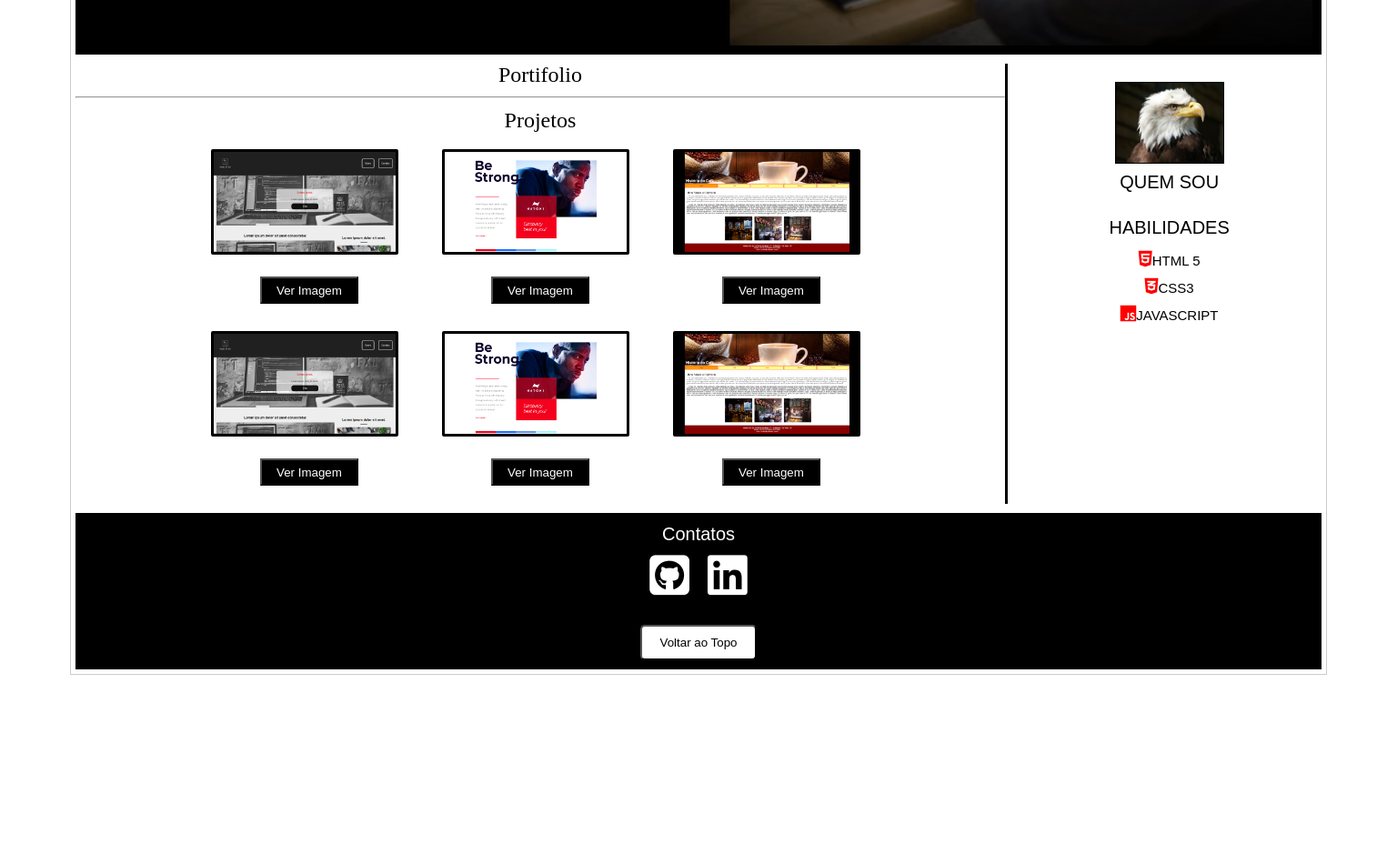
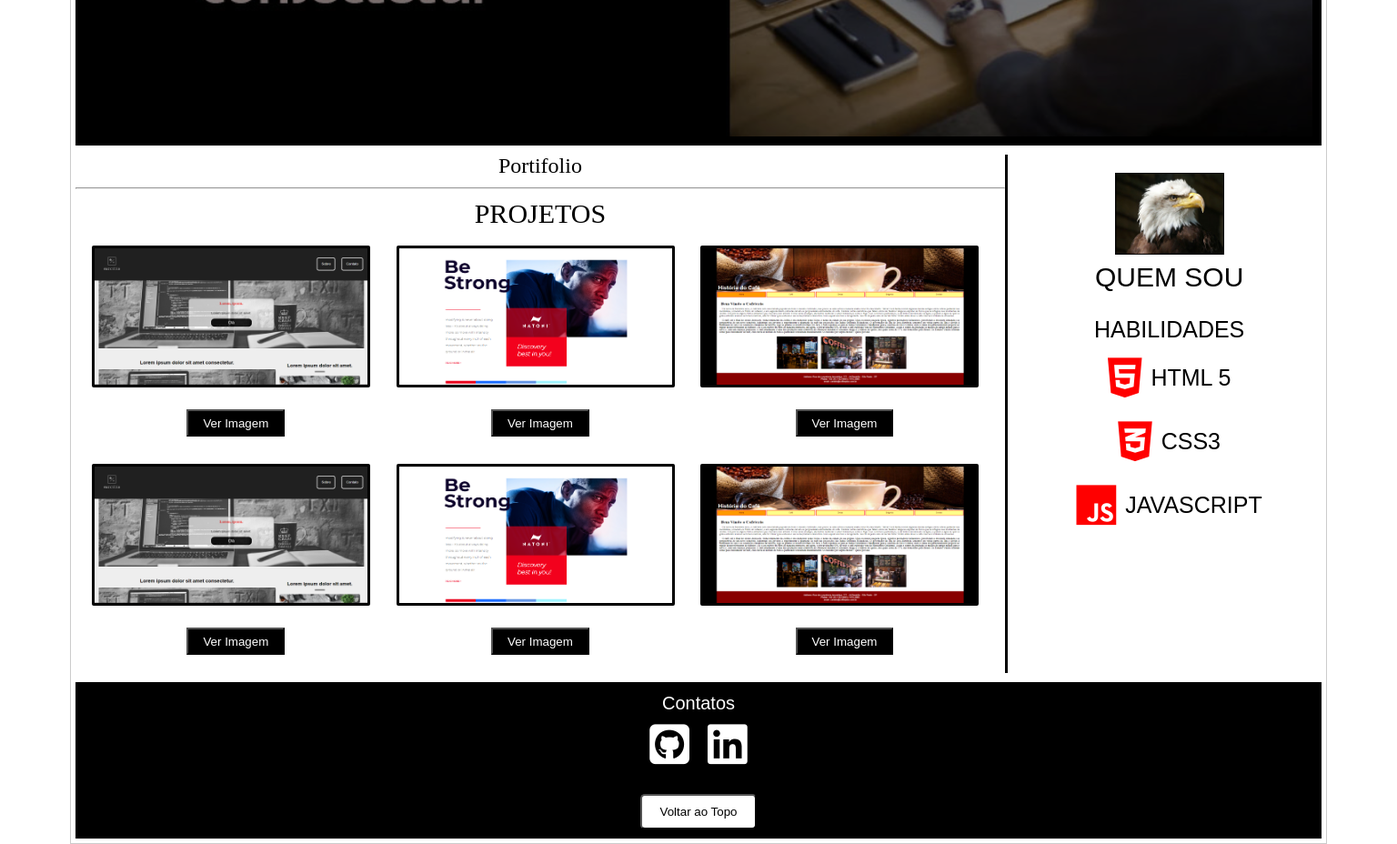
Before and after one commit to mxrcilio/portifilioinicial, a plain HTML site: page index.html in a window 1536 px wide. Shown: the part 520-1448 px from the top of the page at 91% size. Before the commit the page ends 1262 px from the top, so only its background shows below. Drawn offline with Linux system fonts and the light colour scheme.

Commit message:
+ Modificaçoes

```diff
--- a/css/style.css
+++ b/css/style.css
@@ -225,7 +225,7 @@ aside {
 .subtexto>h1 {
     font-family: Arial, Helvetica, sans-serif;
     text-transform: uppercase;
-    font-size: 20px;
+    font-size: 30px;
 }
 
 .subtexto>p {
@@ -460,7 +460,7 @@ aside {
 
 }
 
-@media only screen and (min-width: 1024px) {
+@media only screen and (min-width: 1024px)  and (max-width: 1439px) {
 
     .imgport{
         height: 110px;
@@ -473,8 +473,64 @@ aside {
         -webkit-transform: scale(1.2);
         transform: scale(1.2);
     }
+}
 
-    /* .hidden{
-        display: none;
+@media only screen and (min-width: 1440px){
+
+    .portifolio{
+       max-width: 1200px;
     }
-} */
+
+    .imgport{
+        height: 150px;
+        width: 300px;
+        -webkit-transition: -webkit-transform .5s ease;
+        transition: transform .5s ease;
+    }
+    .imgport:hover {
+        cursor: pointer;
+        -webkit-transform: scale(1.2);
+        transform: scale(1.2);
+    }
+
+    h2{
+        font-size: 30px;
+        text-transform: uppercase;
+    }
+    li{
+        font-size: 20px;
+    }
+    .banner{
+        height: 500px;
+    }
+
+    /*  */
+
+    .subtexto
+
+    .subtexto>h1{
+       text-transform: uppercase;
+    }
+
+    .subtexto>p{
+        font-size: 25px;
+        text-transform: uppercase;
+    }
+
+    .subtexto>ul>li{
+        display: flex;
+        justify-content: center;
+        align-items: center;
+        font-size: 25px;
+        margin-bottom: 10px;
+    }
+
+    .subtexto>ul>li>i{
+        font-size: 50px;
+        margin-right: 10px;
+    }
+
+
+
+
+}
--- a/index.html
+++ b/index.html
@@ -15,7 +15,7 @@
     <section class="container">
         <section class="grid grid-template-areas-1">
             <header class="item logo">
-                <a href="#"><img src="./img/logo3.png" alt="Logo"></a>
+                <a href="#"><img src="/img/logo3.png" alt="Logo"></a>
             </header>
             <nav class="item nav">
                 <ul id="menu">
```
